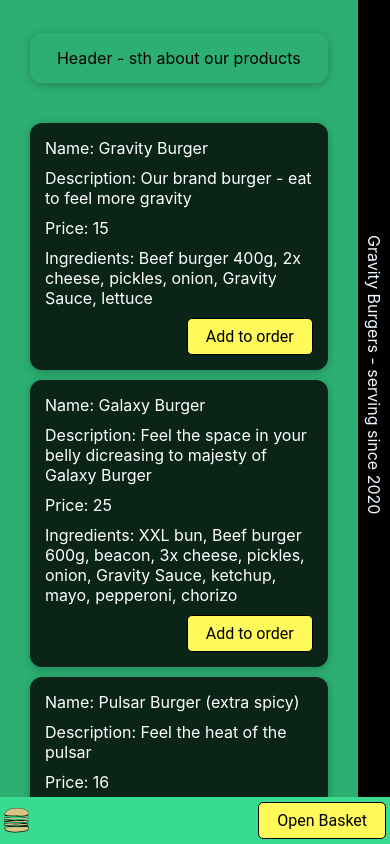
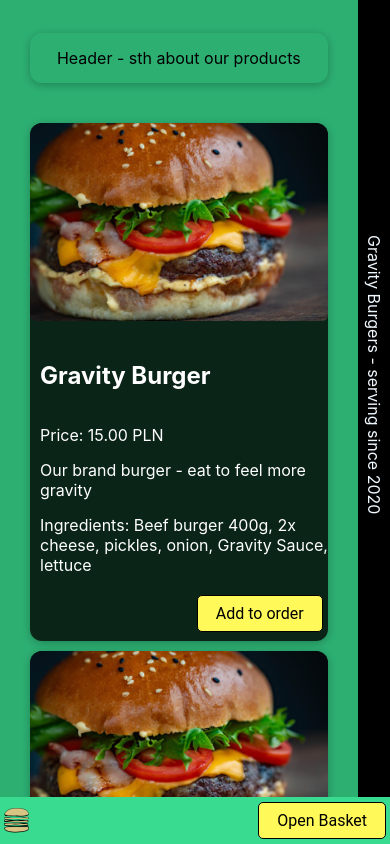
Before and after one commit to mikoogla/shop-app, a React (Create React App) app: page / in a window 390 px wide. Built offline with nearby package versions, Linux system fonts and the light colour scheme.

Commit message:
Menu improved

```diff
--- /dev/null
+++ b/src/DB/Images.js
@@ -0,0 +1,3 @@
+import burgerPhoto from "../Assets/Images/burger-small.jpg";
+
+export { burgerPhoto };
--- a/src/UI/Button/Button.module.css
+++ b/src/UI/Button/Button.module.css
@@ -9,6 +9,7 @@
   font-family: "Roboto", "Helvetica", "Arial", sans-serif;
   align-items: center;
   overflow: hidden;
+  white-space: nowrap;
 }
 
 @media (hover: hover) {
--- a/src/components/Content/Menu/Menu-Item/MenuItem.js
+++ b/src/components/Content/Menu/Menu-Item/MenuItem.js
@@ -3,6 +3,7 @@ import Card from "../../../../UI/Card/Card";
 import Button from "../../../../UI/Button/Button";
 import styles from "./MenuItem.module.css";
 import Context from "../../../../context";
+import { burgerPhoto } from "../../../../DB/Images";
 
 export default function MenuItem(props) {
   const context = useContext(Context);
@@ -10,14 +11,40 @@ export default function MenuItem(props) {
     context.addOrder(props.item);
     context.addToBasket(props.item);
   }
+
+  const Text = () => (
+    <div className={styles.text}>
+      <div>
+        <h2>{props.item.name}</h2>
+      </div>
+      <div>
+        Price: {props.item.price.toFixed(2)} {context.Currency}
+      </div>
+      <div>{props.item.description}</div>
+      <div>Ingredients: {props.item.ingredients}</div>
+    </div>
+  );
+
+  const AddOrderButton = () => (
+    <div className={styles.orderButton}>
+      <Button onClick={ok}>Add to order</Button>
+    </div>
+  );
+
+  const Image = () => (
+    <img
+      className={styles.image}
+      alt={props.item.name}
+      src={burgerPhoto}
+      width="200"
+    />
+  );
   return (
     <Card className={styles.main}>
-      <div>Name: {props.item.name}</div>
-      <div>Description: {props.item.description}</div>
-      <div>Price: {props.item.price}</div>
-      <div>Ingredients: {props.item.ingredients}</div>
-      <div className={styles.orderButton}>
-        <Button onClick={ok}>Add to order</Button>
+      <Image />
+      <div className={styles.content}>
+        <Text />
+        <AddOrderButton />
       </div>
     </Card>
   );
--- a/src/components/Content/Menu/Menu-Item/MenuItem.module.css
+++ b/src/components/Content/Menu/Menu-Item/MenuItem.module.css
@@ -1,17 +1,59 @@
 .main {
+  height: 100%;
   display: flex;
-  flex-direction: column;
+  flex-direction: row;
   justify-content: center;
-  align-items: flex-start;
+  align-items: stretch;
   background-color: var(--accent_1_darker);
   gap: 10px;
   color: var(--font_color_reversed);
   overflow: hidden;
+  padding: 0px 10px 0px 0px;
+}
+.text {
+  display: flex;
+  flex-direction: column;
+  gap: 15px;
+  justify-content: space-around;
+}
+.content {
+  display: flex;
+  gap: 20px;
+  width: 100%;
+  align-items: center;
+  padding: 5px;
+  margin: 5px;
 }
 .orderButton {
-  width: 100%;
+  width: 90%;
+  max-height: 36px;
+  align-items: center;
   display: flex;
   flex-direction: row;
   justify-content: end;
   color: var(--font_color);
 }
+.image {
+  align-self: center;
+  display: block;
+  max-width: 460px;
+  width: auto;
+  height: 100%;
+  border-radius: 6px;
+}
+@media (max-width: 1000px) {
+  .content {
+    flex-direction: column;
+    justify-content: center;
+  }
+}
+@media (max-width: 800px) {
+  .main {
+    flex-direction: column;
+    padding: 0px;
+  }
+
+  .image {
+    width: 100%;
+  }
+}
--- a/src/components/Order/Order.js
+++ b/src/components/Order/Order.js
@@ -17,7 +17,7 @@ export default function Order(props) {
           <OrderItem item={e.element} count={e.counter} />
         ))}
         <Card className={styles.summary}>
-          Total: {Sum}
+          Total: {Sum.toFixed(2)} {context.Currency}
           <Button className={styles.ConfirmButton}>Confirm Order</Button>
         </Card>
       </div>
--- a/src/components/Order/Order.module.css
+++ b/src/components/Order/Order.module.css
@@ -14,11 +14,11 @@
   justify-content: center;
   align-items: center;
   gap: 10px;
-  background-color: var(--accent_3);
+  background-color: var(--accent_1_dark);
   overflow: hidden;
 }
 .ConfirmButton {
-  background-color: var(--accent_4);
+  background-color: var(--accent_2);
   white-space: nowrap;
   margin-bottom: 10px;
 }
--- a/src/components/Order/OrderItem/OrderItem.js
+++ b/src/components/Order/OrderItem/OrderItem.js
@@ -13,10 +13,17 @@ export default function OrderItem(props) {
   };
   return (
     <Card className={styles.main}>
-      <div>Name: {props.item.name}</div>
-      <div>Price: {props.item.price}</div>
-      <div>Count: {props.count}</div>
-      <Button onClick={handleRemove}>Remove item</Button>
+      <div>
+        <div>
+          {props.count}x {props.item.name}
+        </div>
+        <div>
+          {props.item.price.toFixed(2)} {context.Currency}
+        </div>
+      </div>
+      <div>
+        <Button onClick={handleRemove}>Remove item</Button>
+      </div>
     </Card>
   );
 }
--- a/src/components/Order/OrderItem/OrderItem.module.css
+++ b/src/components/Order/OrderItem/OrderItem.module.css
@@ -1,6 +1,6 @@
 .main {
   display: flex;
-  flex-direction: column;
+  flex-direction: row;
   align-items: flex-start;
   overflow: hidden;
   background-color: var(--accent_2_lighter);
--- a/src/context.js
+++ b/src/context.js
@@ -5,6 +5,7 @@ const Context = createContext({
   isMobile: null,
   Orders: [],
   Basket: [],
+  Currency: "",
   setHideOrder: () => {},
   handleOrderVisibility: () => {},
   addOrder: () => {},
@@ -13,6 +14,7 @@ const Context = createContext({
   removeOrder: () => {},
 });
 export function ContextProvider(props) {
+  const Currency = "PLN";
   const [HideOrder, setHideOrder] = useState(true);
   const [Orders, setOrders] = useState([]);
   const [Basket, setBasket] = useState([]);
@@ -77,6 +79,7 @@ export function ContextProvider(props) {
         addToBasket: addToBasket,
         removeFromBasket: removeFromBasket,
         removeOrder: removeOrder,
+        Currency: Currency,
       }}
     >
       {props.children}
```
Also changed, not shown: src/Assets/Images/burger-small.jpg (added).
